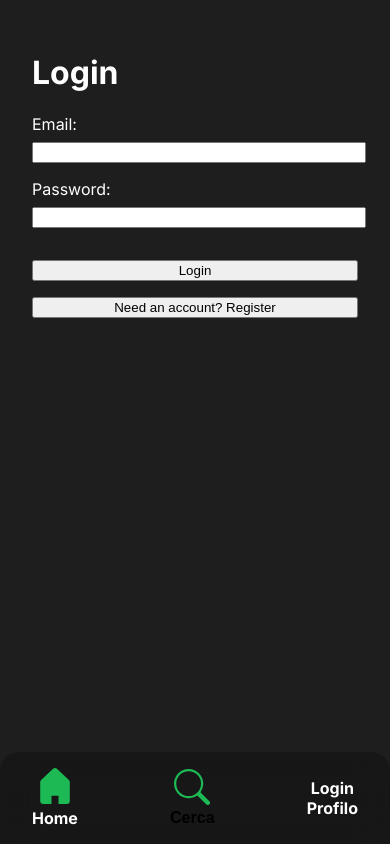
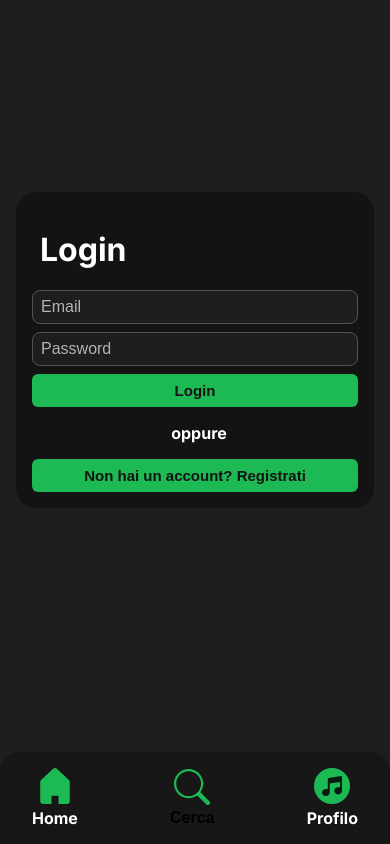
Before and after one commit to SamueleDiglio/MusicTracker, a React (Vite) app: page /Profile in a window 390 px wide. Built offline with nearby package versions, Linux system fonts and the light colour scheme; no server answers.

Commit message:
Profile and Auth UI

```diff
--- a/src/components/Layout.css
+++ b/src/components/Layout.css
@@ -187,6 +187,11 @@ li:last-child .divisor {
   display: none;
 }
 
+.avatar-logo {
+  width: 20px;
+  filter: brightness(15%);
+}
+
 @media (max-width: 1300px) {
   .search-container {
     position: relative;
--- a/src/components/Layout.tsx
+++ b/src/components/Layout.tsx
@@ -183,7 +183,6 @@ const Layout = () => {
           )}
         </ul>
 
-        {/* Desktop search input only - results moved outside nav */}
         {!isMobile && (
           <div className="search-container">
             <div className="search-wrapper">
@@ -199,7 +198,6 @@ const Layout = () => {
           </div>
         )}
 
-        {/* Right nav */}
         <ul className="nav-ul">
           <li>
             <Link to="/Profile" className="subtitle">
@@ -220,7 +218,6 @@ const Layout = () => {
         </ul>
       </nav>
 
-      {/* Desktop search results - now outside of nav */}
       {!isMobile && searchTerm.trim() && (
         <div className="search-results desktop-results">
           {searchLoading && <p>Caricamento risultati...</p>}
@@ -307,7 +304,6 @@ const Layout = () => {
         </div>
       )}
 
-      {/* Mobile nav */}
       <nav className="mobile-nav">
         <ul className="nav-ul">
           <li>
@@ -353,7 +349,9 @@ const Layout = () => {
                       .toUpperCase()}
                   </span>
                 ) : (
-                  "Login"
+                  <span className="avatar">
+                    <img src={logoSvg} alt="" className="avatar-logo"/>
+                  </span>
                 )}
                 <h1 className="subtitle">Profilo</h1>
               </div>
@@ -362,7 +360,6 @@ const Layout = () => {
         </ul>
       </nav>
 
-      {/* Mobile search input */}
       {mobileSearchVisible && (
         <div className="search-container mobile-search-container">
           <div className="search-wrapper">
@@ -377,7 +374,6 @@ const Layout = () => {
             />
           </div>
 
-          {/* Mobile search results */}
           {searchTerm.trim() && (
             <div className="search-results mobile-results">
               {searchLoading && <p>Caricamento risultati...</p>}
--- a/src/pages/Profile.css
+++ b/src/pages/Profile.css
@@ -1,55 +1,148 @@
+.profile-page {
+  display: flex;
+  justify-content: center;
+  align-items: center;
+  height: calc(100vh - 192px);
+  margin: auto;
+}
+
+.profile-avatar {
+  background: var(--verde);
+  width: 96px;
+  height: 96px;
+  display: flex;
+  align-items: center;
+  justify-content: center;
+  border-radius: 50%;
+  font-size: 32px;
+  font-weight: bold;
+  color: var(--nero2);
+  margin-bottom: 8px;
+}
+
+.profile-container {
+  background: var(--nero2);
+  width: 100%;
+  max-width: 768px;
+  margin-top: 16px;
+  border-radius: 20px;
+  height: fit-content;
+}
+
 .profile-info-container {
-  background: var(--nero1);
-  padding: 16px;
-  border-radius: 8px;
   width: fit-content;
   display: flex;
   flex-direction: column;
   align-items: center;
   margin: auto;
-  margin: 16px auto;
+  margin: auto;
+  padding: 16px;
 }
 
 .profile-info-container h1 {
   margin-bottom: 4px;
-  margin-top: 4px;
 }
 
 .profile-info-container p {
-  margin-top: 4px;
+  margin: 0;
 }
 
-.profile-button {
-  width: 100%;
-  border-radius: 4px;
-  border: none;
-  padding: 8px;
-  cursor: pointer;
-  color: var(--bianco);
-  background-color: red;
-  margin-top: 8px;
+.profile-actions-container h1,
+p {
+  margin: 16px 0;
 }
 
-.change-password {
+.profile-actions-container {
+  padding: 16px;
+}
+
+.opener {
   display: flex;
+  align-items: center;
+  justify-content: space-between;
+  cursor: pointer;
+}
+
+.destructive {
+  color: red;
+}
+
+.logout-icon {
+  font-size: 28px;
+}
+
+.arrow {
+  font-size: 24px;
+  transition: 0.3s;
+}
+
+.change-block {
   flex-direction: column;
   margin: auto;
-  width: 250px;
+  width: 100%;
   gap: 8px;
 }
 
-.buttons {
+.input {
+  height: 32px;
+  border-radius: 8px;
+  background: var(--nero1);
+  border: solid 1px var(--grigio2);
+  font-size: 16px;
+  padding: 0 8px;
+}
+
+.input::placeholder {
+  color: var(--grigio1);
+}
+
+.padded {
+  padding: 16px;
+}
+
+.profile-container h1 {
+  margin-left: 8px;
+}
+
+.auth-button {
   width: 100%;
-  border-radius: 4px;
+  background: var(--verde);
   border: none;
+  border-radius: 6px;
   padding: 8px;
   cursor: pointer;
-  color: var(--bianco);
-  background: var(--grigio2);
-  margin-top: 8px;
-  transition: 0.3s;
+  color: var(--nero2);
+  font-size: 15px;
+  font-weight: bold;
+
 }
 
-.buttons:hover {
-  background: var(--verde);
+form {
+  width: 100%;
+  display: flex;
+  flex-direction: column;
+  gap: 8px;
 }
+
+.or {
+  margin: 0;
+  text-align: center;
+  font-size: 16px;
+  margin: 16px 0;
+}
+
+@media (max-width: 784px) {
+  .profile-container {
+    max-width: unset;
+  }
+}
+
+@media (max-width: 768px) {
+  .arrow {
+    font-size: 16px;
+  }
+
+  .logout-icon {
+    font-size: 20px;
+  }
+}
--- a/src/pages/Profile.tsx
+++ b/src/pages/Profile.tsx
@@ -1,6 +1,8 @@
 import { useState } from "react";
 import { useAuth } from "../contexts/AuthContext";
 import { useNavigate } from "react-router-dom";
+import { BsChevronRight } from "react-icons/bs";
+import { BiLogOut } from "react-icons/bi";
 import "./Profile.css";
 
 const Profile = () => {
@@ -15,45 +17,46 @@ const Profile = () => {
   const [newPassword, setNewPassword] = useState("");
   const [newEmail, setNewEmail] = useState("");
   const [currentPasswordForEmail, setCurrentPasswordForEmail] = useState("");
+  const [passwordChangeVisible, setPasswordChangeVisible] = useState("none");
+  const [emailChangeVisible, setEmailChangeVisible] = useState("none");
+  const [rotateE, setRotateE] = useState("");
+  const [rotateP, setRotateP] = useState("");
 
   const navigate = useNavigate();
 
-  const getInitials = (name: string) => {
-    return name
+  const Avatar = () => (
+    <div className="profile-avatar">
+      {user?.name
         .split(" ")
         .map((word) => word[0])
         .join("")
-      .toUpperCase();
+        .toUpperCase()}
+    </div>
+  );
+
+  const handlePasswordChangeVisible = () => {
+    if (passwordChangeVisible == "none") {
+      setPasswordChangeVisible("flex");
+      setRotateP("rotate(90deg)");
+      setEmailChangeVisible("none");
+      setRotateE("none");
+    } else {
+      setPasswordChangeVisible("none");
+      setRotateP("none");
+    }
   };
 
-  const getAvatarColor = (name: string) => {
-    let hash = 0;
-    for (let i = 0; i < name.length; i++) {
-      hash = name.charCodeAt(i) + ((hash << 5) - hash);
+  const handleEmailChangeVisible = () => {
+    if (emailChangeVisible == "none") {
+      setEmailChangeVisible("flex");
+      setRotateE("rotate(90deg)");
+      setPasswordChangeVisible("none");
+      setRotateP("none");
+    } else {
+      setEmailChangeVisible("none");
+      setRotateE("none");
     }
-    const hue = Math.abs(hash % 360);
-    return `hsl(${hue}, 70%, 50%)`;
   };
-
-  const Avatar = ({ name }: { name: string }) => (
-    <div
-      style={{
-        width: "60px",
-        height: "60px",
-        borderRadius: "50%",
-        backgroundColor: getAvatarColor(name),
-        display: "flex",
-        alignItems: "center",
-        justifyContent: "center",
-        color: "white",
-        fontSize: "24px",
-        fontWeight: "bold",
-        marginBottom: "1rem",
-      }}
-    >
-      {getInitials(name)}
-    </div>
-  );
 
   const handleSubmit = async (e: React.FormEvent) => {
     e.preventDefault();
@@ -162,52 +165,92 @@ const Profile = () => {
   if (user) {
     return (
       <>
+        <div className="page-container profile-page">
+          <div className="profile-container">
             <div className="profile-info-container">
-          <Avatar name={user.name} />
+              <Avatar />
               <h1 className="subtitle">{user.name}</h1>
               <p>{user.email}</p>
-          <button className="profile-button" onClick={logout}>
-            Logout
-          </button>
             </div>
+            <div className="profile-actions-container">
               <hr />
-        <div className="profile-action">
-          <div className="change-password">
-            <h1 className="subtitle"> Cambia password</h1>
+              <div className="opener" onClick={handleEmailChangeVisible}>
+                <h1 className="subtitle">Cambia email</h1>
+                <BsChevronRight
+                  className="arrow"
+                  style={{ transform: `${rotateE}` }}
+                />
+              </div>
+              {emailChangeVisible && (
+                <div
+                  className="change-block"
+                  style={{ display: `${emailChangeVisible}` }}
+                >
                   <input
-              type="text"
-              placeholder="Inserisci password attuale"
-              value={currentPasswordForPassword}
-              onChange={(e) => setCurrentPasswordForPassword(e.target.value)}
-            />
-            <input
-              type="text"
-              placeholder="Inserisci nuova password"
-              value={newPassword}
-              onChange={(e) => setNewPassword(e.target.value)}
-            />
-            <button className="buttons" onClick={handleChangePassword}>
-              Cambia password
-            </button>
-          </div>
-          <hr />
-          <div className="change-password">
-            <h1 className="subtitle"> Cambia email</h1>
-            <input
+                    className="input"
                     type="text"
                     placeholder="Inserisci nuova email"
                     value={newEmail}
                     onChange={(e) => setNewEmail(e.target.value)}
                   />
                   <input
+                    className="input"
                     type="text"
                     placeholder="Inserisci password attuale"
                     value={currentPasswordForEmail}
                     onChange={(e) => setCurrentPasswordForEmail(e.target.value)}
                   />
-            <button className="buttons" onClick={handleChangeEmail}>
+                  <button
+                    className="listened-button"
+                    onClick={handleChangeEmail}
+                  >
                     Cambia email
                   </button>
+                </div>
+              )}
+              <hr />
+              <div className="opener" onClick={handlePasswordChangeVisible}>
+                <h1 className="subtitle">Cambia password</h1>
+                <BsChevronRight
+                  className="arrow"
+                  style={{ transform: `${rotateP}` }}
+                />
+              </div>
+              {passwordChangeVisible && (
+                <div
+                  className="change-block"
+                  style={{ display: `${passwordChangeVisible}` }}
+                >
+                  <input
+                    className="input"
+                    type="text"
+                    placeholder="Inserisci password attuale"
+                    value={currentPasswordForPassword}
+                    onChange={(e) =>
+                      setCurrentPasswordForPassword(e.target.value)
+                    }
+                  />
+                  <input
+                    className="input"
+                    type="text"
+                    placeholder="Inserisci nuova password"
+                    value={newPassword}
+                    onChange={(e) => setNewPassword(e.target.value)}
+                  />
+                  <button
+                    className="listened-button"
+                    onClick={handleChangePassword}
+                  >
+                    Cambia password
+                  </button>
+                </div>
+              )}
+              <hr />
+              <div className="opener destructive" onClick={logout}>
+                <h1 className="subtitle">Logout</h1>
+                <BiLogOut className="logout-icon" />
+              </div>
+            </div>
           </div>
         </div>
       </>
@@ -215,66 +258,53 @@ const Profile = () => {
   }
 
   return (
-    <div style={{ maxWidth: "400px", margin: "0 auto", padding: "2rem" }}>
-      <h1>{isRegistering ? "Register" : "Login"}</h1>
-      <form
-        onSubmit={handleSubmit}
-        style={{
-          display: "flex",
-          flexDirection: "column",
-          gap: "1rem",
-        }}
-      >
+    <div className="page-container profile-page">
+      <div className="profile-container padded">
+        <h1>{isRegistering ? "Registrati" : "Login"}</h1>
+        <form onSubmit={handleSubmit}>
           {isRegistering && (
-          <div>
-            <label>
-              Name:
             <input
+              placeholder="Username"
               type="text"
               value={name}
               onChange={(e) => setName(e.target.value)}
               required={isRegistering}
-                style={{ display: "block", width: "100%", marginTop: "0.5rem" }}
+              className="input"
             />
-            </label>
-          </div>
           )}
-        <div>
-          <label>
-            Email:
+
           <input
+            placeholder="Email"
             type="email"
             value={email}
             onChange={(e) => setEmail(e.target.value)}
             required
-              style={{ display: "block", width: "100%", marginTop: "0.5rem" }}
+            className="input"
           />
-          </label>
-        </div>
-        <div>
-          <label>
-            Password:
+
           <input
+            placeholder="Password"
             type="password"
             value={password}
             onChange={(e) => setPassword(e.target.value)}
             required
-              style={{ display: "block", width: "100%", marginTop: "0.5rem" }}
+            className="input"
           />
-          </label>
-        </div>
-        <button type="submit" style={{ marginTop: "1rem" }}>
-          {isRegistering ? "Register" : "Login"}
+
+          <button type="submit" className="auth-button">
+            {isRegistering ? "Registrati" : "Login"}
           </button>
         </form>
+        <h1 className="or">oppure</h1>
         <button
           onClick={() => setIsRegistering(!isRegistering)}
-        style={{ marginTop: "1rem", width: "100%" }}
+          className="auth-button"
         >
           {isRegistering
-          ? "Already have an account? Login"
-          : "Need an account? Register"}
+            ? "Hai già un account? Login"
+            : "Non hai un account? Registrati"}
         </button>
+      </div>
     </div>
   );
 };
```
Also changed, not shown: src/pages/Home.tsx (+5 -5 lines). Lines whose indentation alone changed are shown as unchanged.
